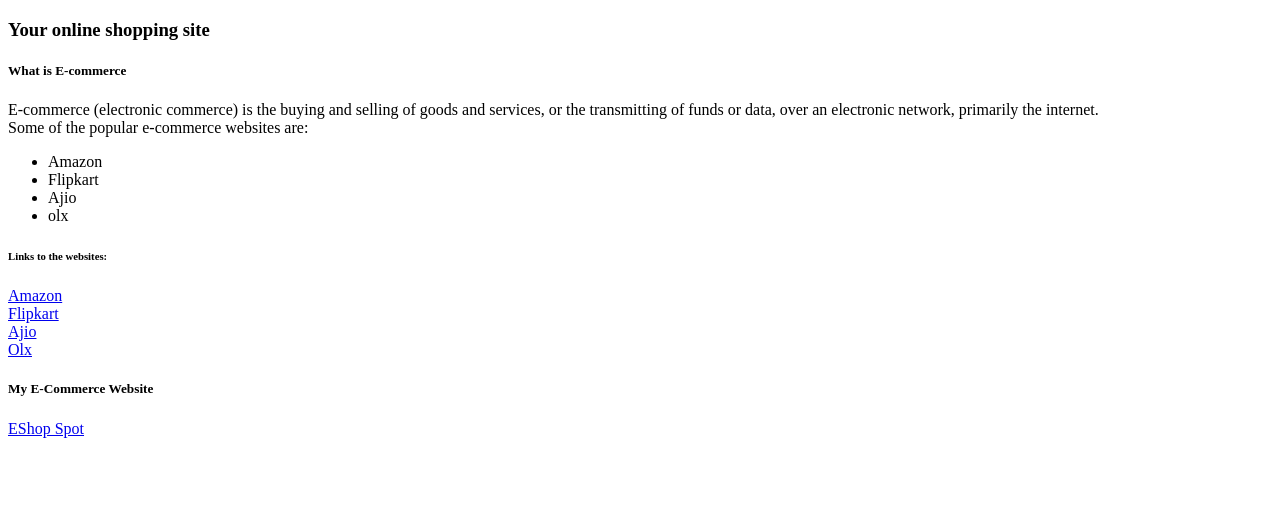
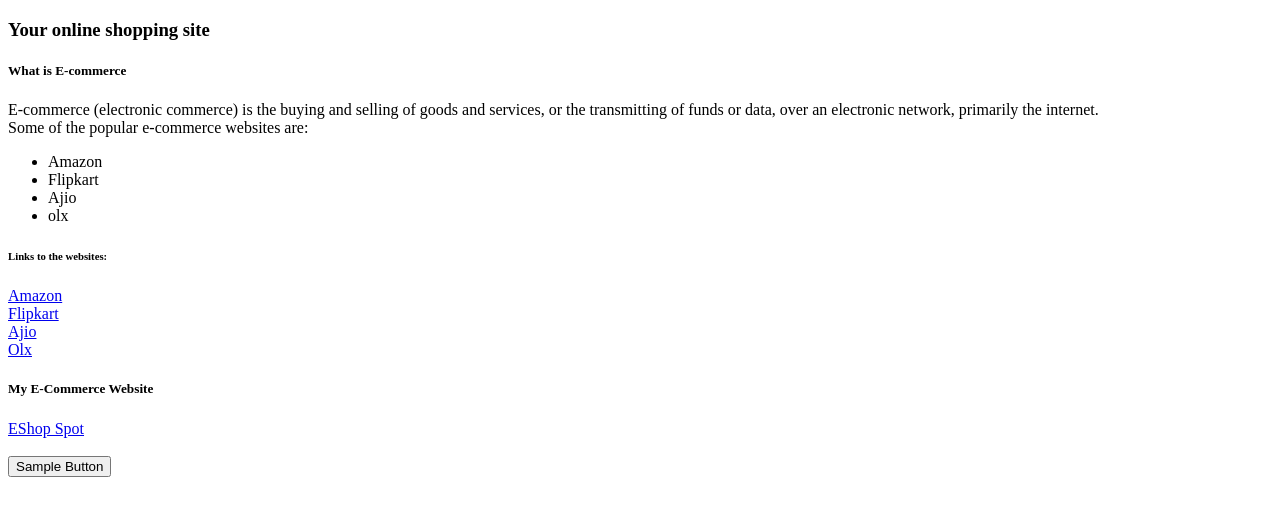
Before and after one commit to DS2248317/EBuy_1, a plain HTML site: page index.html in a window 1280 px wide. Shown: the part 61-576 px from the top of the page. Drawn offline with Linux system fonts and the light colour scheme.

Commit message:
Update index.html

```diff
--- a/index.html
+++ b/index.html
@@ -42,7 +42,10 @@
 
 <h5> My E-Commerce Website</h5>
 
-<a href="https://sites.google.com/science.christuniversity.in/eshopspot/home"> EShop Spot </a>
+<a href="https://sites.google.com/science.christuniversity.in/eshopspot/home"> EShop Spot </a><br>
+  <br>
+
+  <button id="R2248317"> Sample Button </button>
 
 
 
```
